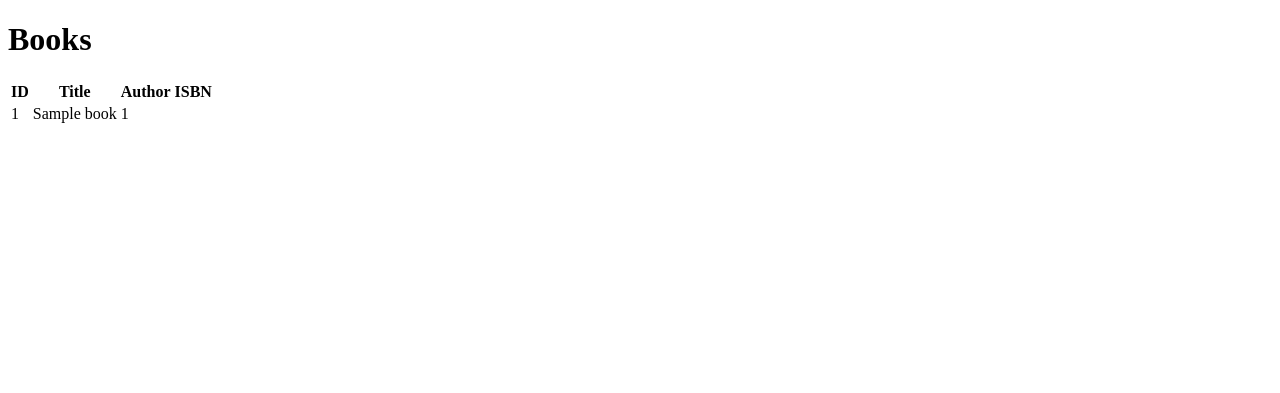
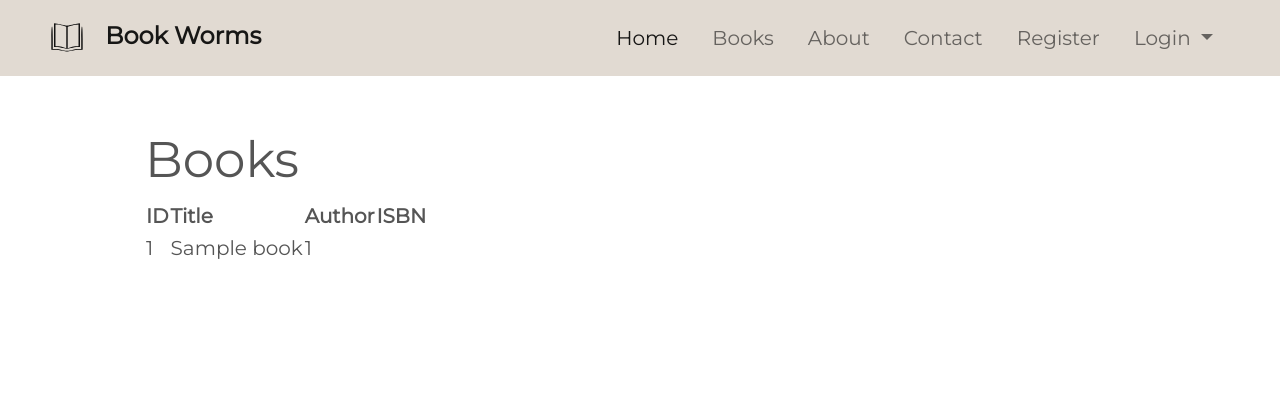
Before and after one commit to RowanEssam14/Library-Management-System, a Node server app: page /books in a window 1280 px wide. Shown: the top 393 px of the page. Run offline with Node 20, Linux system fonts and the light colour scheme; tables that the repository leaves empty or names only in its code hold one stand-in row (values such as "Sample post"); some libraries are stand-ins or nearby versions.

Commit message:
fixed some errors and started building books route

```diff
--- a/app.js
+++ b/app.js
@@ -9,6 +9,12 @@ const port = 3300;
 
 // Setting the view engine to EJS
 app.set('view engine', 'ejs');
+
+//importing the necessary path module from nodejs
+const path = require('path');
+
+//specifying the static files directory
+app.use(express.static('public'));
 
 // Create a MySQL connection
 const connection = mysql.createConnection({
--- /dev/null
+++ b/public/style_sheets/books.css
@@ -0,0 +1,66 @@
+:root {
+  scroll-behavior: smooth;
+}
+
+html,body {
+
+  margin: 0;
+  padding: 0;
+  /* background-color: #fff; */
+  color: #555;
+  font-family: 'Montserrat', sans-serif;
+
+   font-weight: 300;
+  font-size: 20px;
+  text-rendering: optimizeLegibility;
+
+}
+/*--------------------------------------------------------------
+# Navbar
+--------------------------------------------------------------*/
+.navbar{
+  background-color: #e1dad2;
+
+}
+div.container-fluid{
+  padding:0px;
+  width: 100%;
+  box-sizing: border-box;
+}
+div#navbarSupportedContent{
+  padding-left: 10px;
+  padding-right: 50px;
+}
+.navbar ul li {
+  padding-left: 7px;
+  padding-right: 7px;
+  display: flex;
+  justify-content: space-between;
+  width: 100%;
+}
+.navbar img{
+  width: 34px;
+  height:43px;
+  margin-left: 15px;
+  margin-right: 15px;
+}
+.navbar-brand {
+  font-family: 'Montserrat';
+  font-size: larger;
+  font-weight: 700;
+  padding-left:35px;
+}
+.navbar button.navbar-toggler{
+margin-right: 25px;
+padding:4px 4px;
+}
+.dropdown-menu{
+  min-width: 8.5rem;
+}
+
+/*--------------------------------------------------------------
+# Container
+--------------------------------------------------------------*/
+div.container{
+  margin:130px;
+}
--- a/views/books.ejs
+++ b/views/books.ejs
@@ -3,8 +3,60 @@
 <head>
   <meta charset="UTF-8">
   <title>Books</title>
+  <!-- Google Fonts -->
+  <link rel="preconnect" href="https://fonts.googleapis.com">
+  <link rel="preconnect" href="https://fonts.gstatic.com" crossorigin>
+  <link href="https://fonts.googleapis.com/css2?family=Montserrat:ital,wght@0,400;1,100;1,500&display=swap" rel="stylesheet">
+  <!--Bootstrap-->
+  <link href="https://cdn.jsdelivr.net/npm/bootstrap@5.2.3/dist/css/bootstrap.min.css" rel="stylesheet" integrity="sha384-rbsA2VBKQhggwzxH7pPCaAqO46MgnOM80zW1RWuH61DGLwZJEdK2Kadq2F9CUG65" crossorigin="anonymous">
+  <link rel="stylesheet" type="text/css" href="style_sheets/books.css">
 </head>
 <body>
+  <div class="container-fluid hero ">
+    <nav class="navbar  navbar-expand-md navbar-expand-lg fixed-top navbar-light" >
+    <div class="container-fluid ">
+      <a class="navbar-brand" href="#" >
+        <img src="assets/icons8-open-book-50.svg" alt="" width="30" height="24">
+        Book Worms
+      </a>
+      <button class="navbar-toggler" type="button" data-bs-toggle="collapse" data-bs-target="#navbarSupportedContent" aria-controls="navbarSupportedContent" aria-expanded="false" aria-label="Toggle navigation">
+        <span class="navbar-toggler-icon"></span>
+      </button>
+      <div class="collapse navbar-collapse justify-content-end" id="navbarSupportedContent">
+        <ul class="  navbar-nav ">
+          <li class="nav-item">
+            <a class="nav-link active" aria-current="page" href="./index.html">Home</a>
+          </li>
+          <li class="nav-item">
+            <a class="nav-link" href="#">Books</a>
+          </li>
+          <li class="nav-item">
+            <a class="nav-link" href="./about.html">About</a>
+          </li>
+          <li class="nav-item">
+            <a class="nav-link" href="./contact.html">Contact</a>
+          </li>
+          <li class="nav-item">
+            <a class="nav-link" href="#">Register</a>
+          </li>
+          <li class="nav-item dropdown ">
+            <a class="nav-link dropdown-toggle " href="#" role="button" data-bs-toggle="dropdown" aria-expanded="false">
+              Login
+            </a>
+            <ul class="dropdown-menu" >
+              <li><a class="dropdown-item" href="#">User </a></li>
+              <li><hr class="dropdown-divider"></li>
+              <li><a class="dropdown-item" href="#">Admin</a></li>
+              <li><a class="dropdown-item" href="#">Librarian</a></li>
+            </ul>
+          </li>
+        </ul>
+      </div>
+    </div>
+    </nav>
+</div>
+
+<div class="container">
   <h1>Books</h1>
   <table>
     <thead>
@@ -26,6 +78,10 @@
       <% }); %>
     </tbody>
   </table>
+  </div>
 
+
+  <script src="https://cdn.jsdelivr.net/npm/bootstrap@5.2.3/dist/js/bootstrap.bundle.min.js" integrity="sha384-kenU1KFdBIe4zVF0s0G1M5b4hcpxyD9F7jL+jjXkk+Q2h455rYXK/7HAuoJl+0I4" crossorigin="anonymous"></script>
+  <script src="https://kit.fontawesome.com/b042d509f8.js" crossorigin="anonymous"></script>
 </body>
 </html>
--- a/views/html/index.html
+++ b/views/html/index.html
@@ -31,7 +31,7 @@
                 <a class="nav-link active" aria-current="page" href="#">Home</a>
               </li>
               <li class="nav-item">
-                <a class="nav-link" href="#">Books</a>
+                <a class="nav-link" href="/books">Books</a>
               </li>
               <li class="nav-item">
                 <a class="nav-link" href="./about.html">About</a>
```
